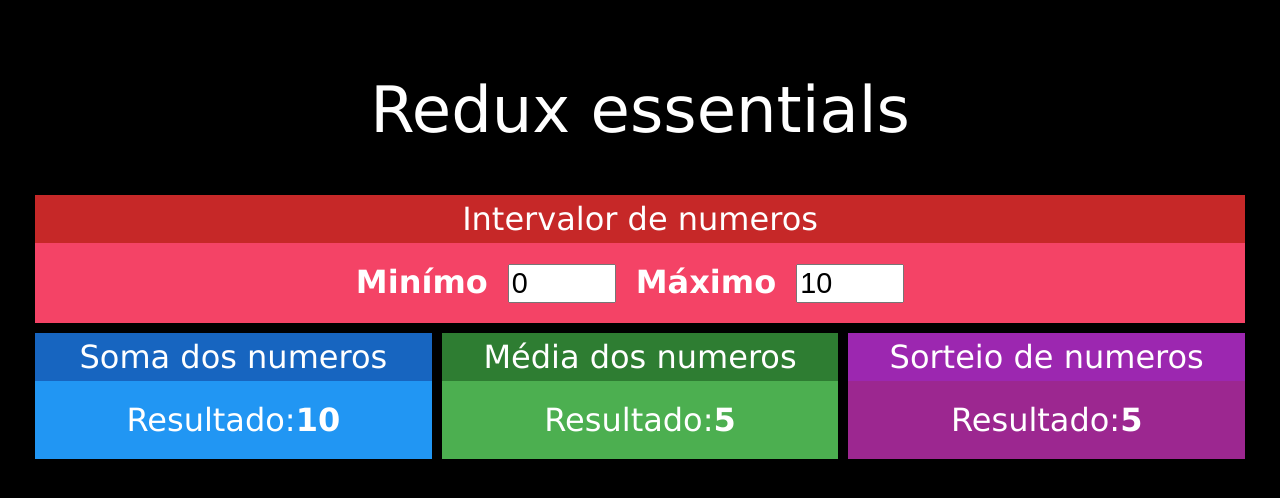
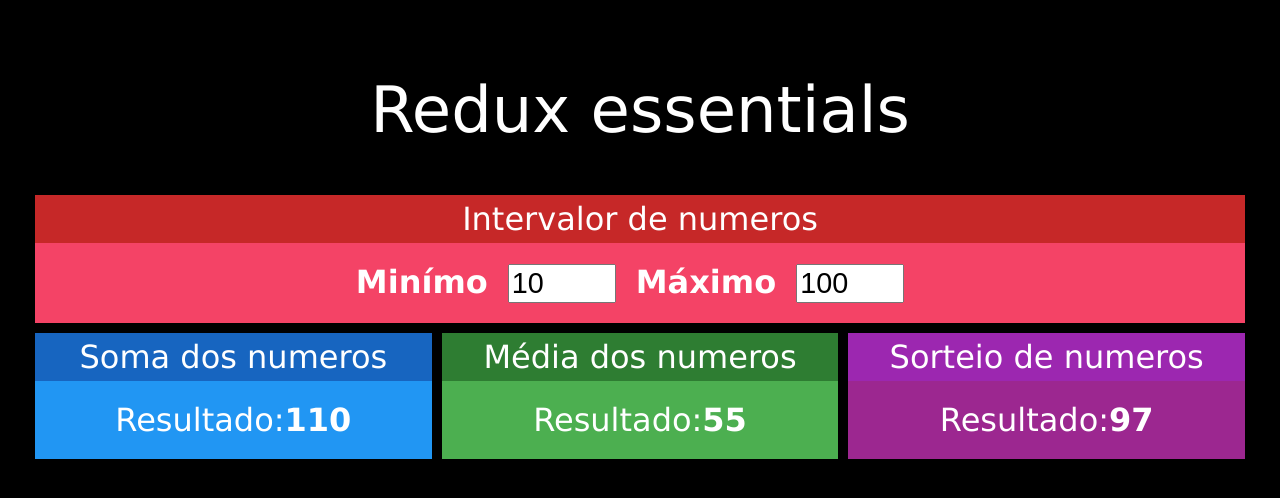
Before and after one commit to gabrielDpadua21/redux-essentials, a React (Create React App) app: page / in a window 1280 px wide. Shown: the top 498 px of the page. Built offline with nearby package versions, Linux system fonts and the light colour scheme.

Commit message:
✨feat(project): implementetion without redux

```diff
--- a/src/App.tsx
+++ b/src/App.tsx
@@ -1,5 +1,4 @@
-import React from 'react';
-import Card from './components/Card';
+import React, { useState } from 'react';
 import './App.css';
 import Intervalo from './components/Intervalo';
 import Soma from './components/Soma';
@@ -7,16 +6,23 @@
 import Sorteio from './components/Sorteio';
 
 function App() {
+
+  const [min, setMin] = useState<number>(10);
+  const [max, setMax] = useState<number>(100);
+
   return (
     <div className="App">
        <h1>Redux essentials</h1>
        <div className="line">
-         <Intervalo />
+         <Intervalo
+            min={min} max={max}
+            onMinChange={setMin} onMaxChange={setMax}
+          />
        </div>
        <div className="line">
-          <Soma />
-          <Media />
-          <Sorteio />
+          <Soma min={min} max={max} />
+          <Media min={min} max={max} />
+          <Sorteio min={min} max={max} />
        </div>
     </div>
   );
--- a/src/components/Intervalo.tsx
+++ b/src/components/Intervalo.tsx
@@ -2,7 +2,18 @@
 import React from 'react';
 import Card from './Card';
 
-const Intervalo = () => {
+interface IProps {
+    min: number;
+    max: number;
+    onMinChange?: any;
+    onMaxChange?: any;
+}
+
+
+const Intervalo = (props: IProps) => {
+
+    const {min, max} = props;
+
     return (
         <Card title="Intervalor de numeros">
             <div className='intervalo'>
@@ -10,13 +21,21 @@
                     <strong>
                         Minímo
                     </strong>
-                    <input type="number" readOnly value={0} />
+                    <input
+                        type="number"
+                        value={min}
+                        onChange={e => props.onMinChange(+e.target.value)}
+                    />
                 </span>
                 <span>
                     <strong>
                         Máximo
                     </strong>
-                    <input type="number" readOnly value={10} />
+                    <input
+                        type="number"
+                        value={max}
+                        onChange={e => props.onMaxChange(+e.target.value)}
+                    />
                 </span>
             </div>
         </Card>
--- a/src/components/Media.tsx
+++ b/src/components/Media.tsx
@@ -1,7 +1,16 @@
 import React from 'react';
 import Card from './Card';
 
-const Media = () => {
+
+interface IProps {
+    min: number;
+    max: number;
+}
+
+const Media = (props: IProps) => {
+
+    const {min, max} = props;
+
     return (
         <Card title="Média dos numeros" color='green'>
             <div>
@@ -10,7 +19,7 @@
                         Resultado:
                     </span>
                     <strong>
-                        5
+                        {(min + max) / 2}
                     </strong>
                 </span>
             </div>
--- a/src/components/Soma.tsx
+++ b/src/components/Soma.tsx
@@ -1,7 +1,15 @@
 import React from 'react';
 import Card from './Card';
 
-const Soma = () => {
+interface IProps {
+    min: number;
+    max: number;
+}
+
+const Soma = (props: IProps) => {
+
+    const {min, max} = props;
+
     return (
         <Card title="Soma dos numeros" color='blue'>
             <div>
@@ -10,7 +18,7 @@
                         Resultado:
                     </span>
                     <strong>
-                        10
+                        {min + max}
                     </strong>
                 </span>
             </div>
--- a/src/components/Sorteio.tsx
+++ b/src/components/Sorteio.tsx
@@ -1,7 +1,16 @@
 import React from 'react';
 import Card from './Card';
 
-const Sorteio = () => {
+interface IProps {
+    min: number;
+    max: number;
+}
+
+const Sorteio = (props: IProps) => {
+
+    const {min, max} = props;
+    const aleatory = (Math.random() * (max - min)) + min;
+
     return (
         <Card title="Sorteio de numeros" color='purple'>
             <div>
@@ -10,7 +19,7 @@
                         Resultado:
                     </span>
                     <strong>
-                        5
+                        {parseInt(aleatory.toString())}
                     </strong>
                 </span>
             </div>
```
